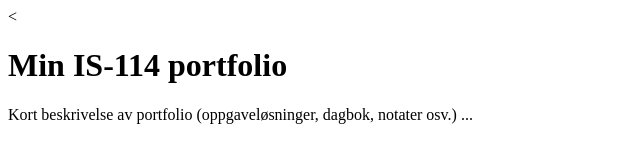
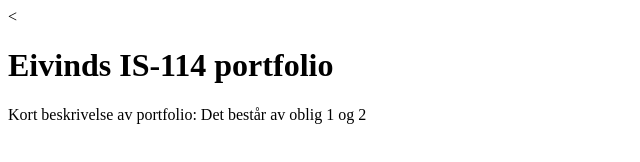
Before and after one commit to Hemmeliig/Oblig-3, a plain HTML site: page docs/index.html in a window 1280 px wide. Shown: the whole page, without its empty margins (0-640 px from the left). Drawn offline with Linux system fonts and the light colour scheme.

Commit message:
Redigerte index m navn og portifolio

```diff
--- a/docs/index.html
+++ b/docs/index.html
@@ -3,10 +3,10 @@
 <head>
 <meta charset="utf-8">
 <meta name="viewport" content="width=device-width, initial-scale=1">
-<title>(navn [mellomnavn]* etternavn)</title>
+<title>(Eivind Hovden Breivik)</title>
 <</head>
 <body>
-<h1>Min IS-114 portfolio</h1>
-<p>Kort beskrivelse av portfolio (oppgaveløsninger, dagbok, notater osv.) ... </
+<h1>Eivinds IS-114 portfolio</h1>
+<p>Kort beskrivelse av portfolio: Det består av oblig 1 og 2</
 </body>
 </html>
```
